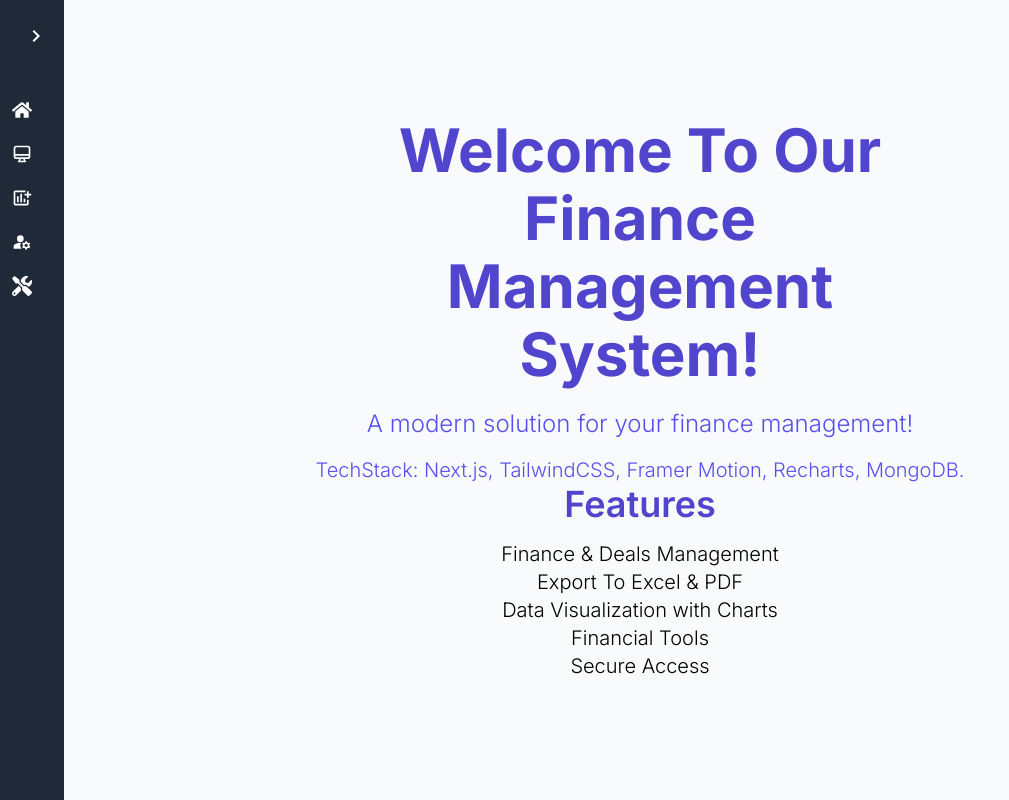
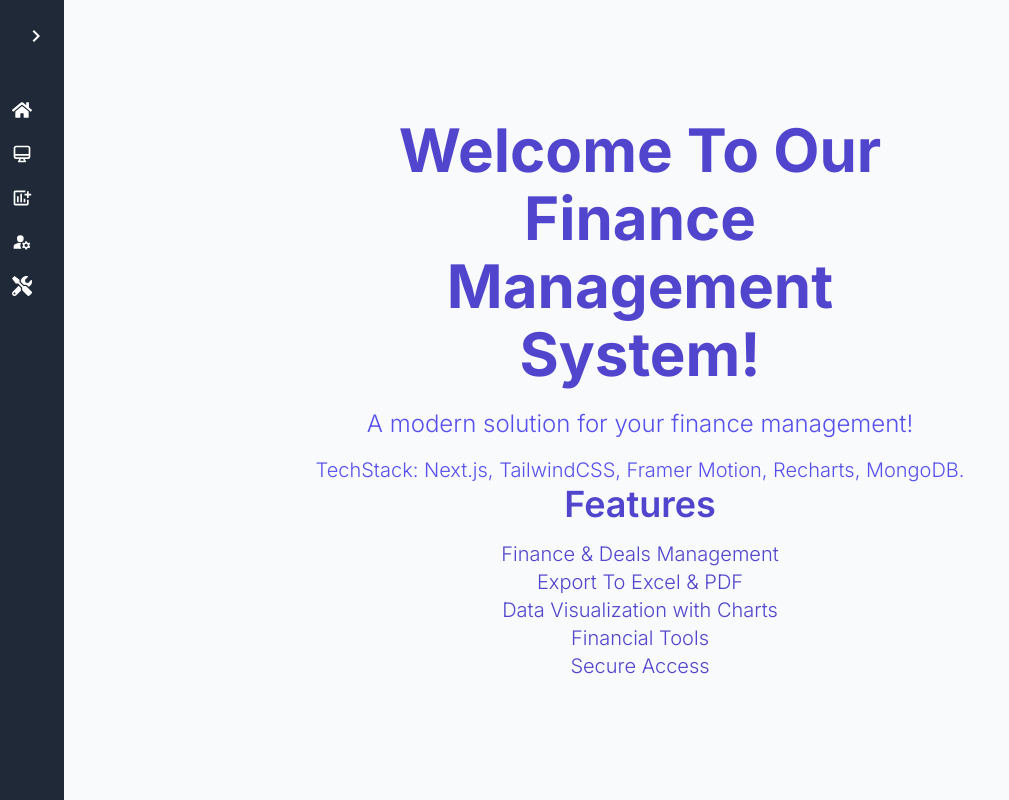
Before and after one commit to Arbab02/fmswithsecurity, a Next.js app: page / in a window 1280 px wide. Shown: the whole page, without its empty margins (0-1009 px from the left). Built offline with nearby package versions, Linux system fonts and the light colour scheme.

Commit message:
Update page.js

```diff
--- a/src/app/page.js
+++ b/src/app/page.js
@@ -24,7 +24,7 @@ export default function Home() {
       <h1 className="text-indigo-700 mb-4 text-4xl sm:text-3xl md:text-4xl font-semibold leading-tight">
           Features
         </h1>
-      <ul className="list-none px-2 font-light">
+      <ul className="list-none text-indigo-700 px-2 font-light">
         <li className="text-lg md:text-xl lg:text-xl">
           Finance & Deals Management
         </li>
```
